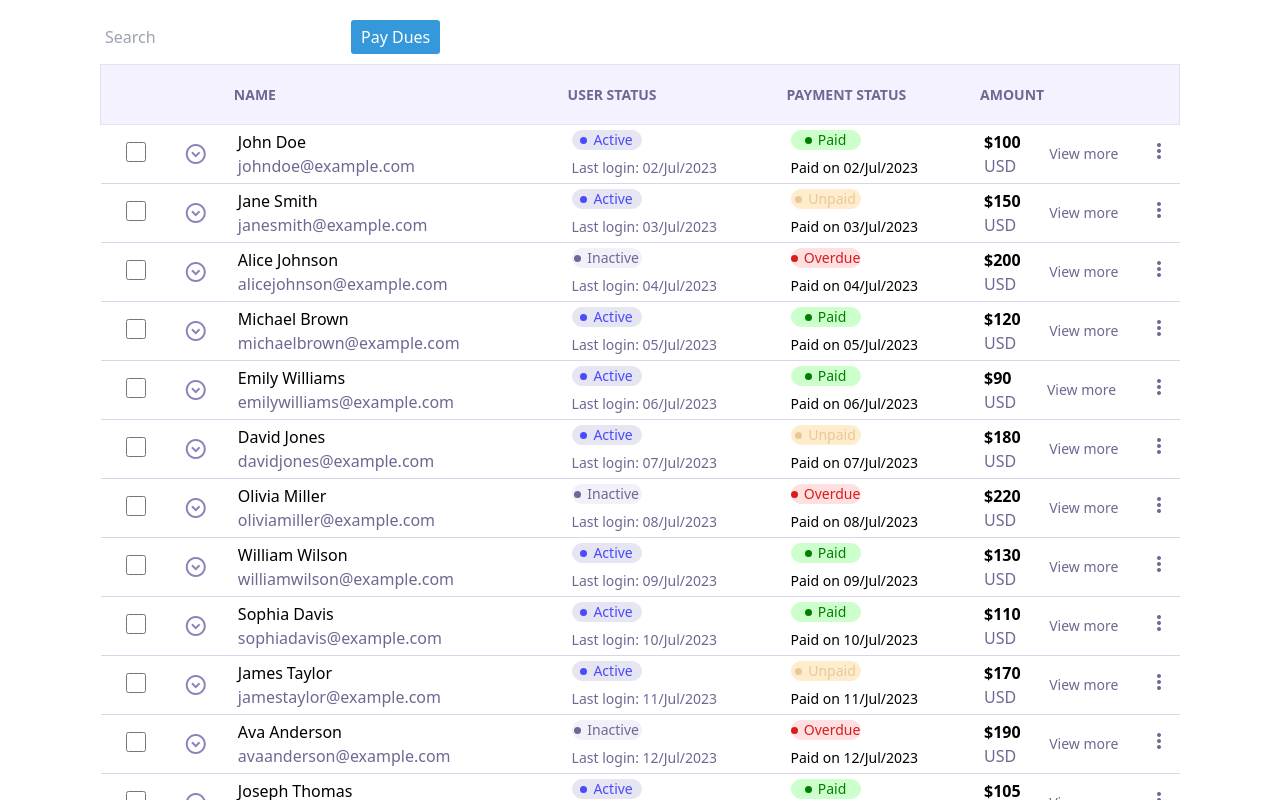
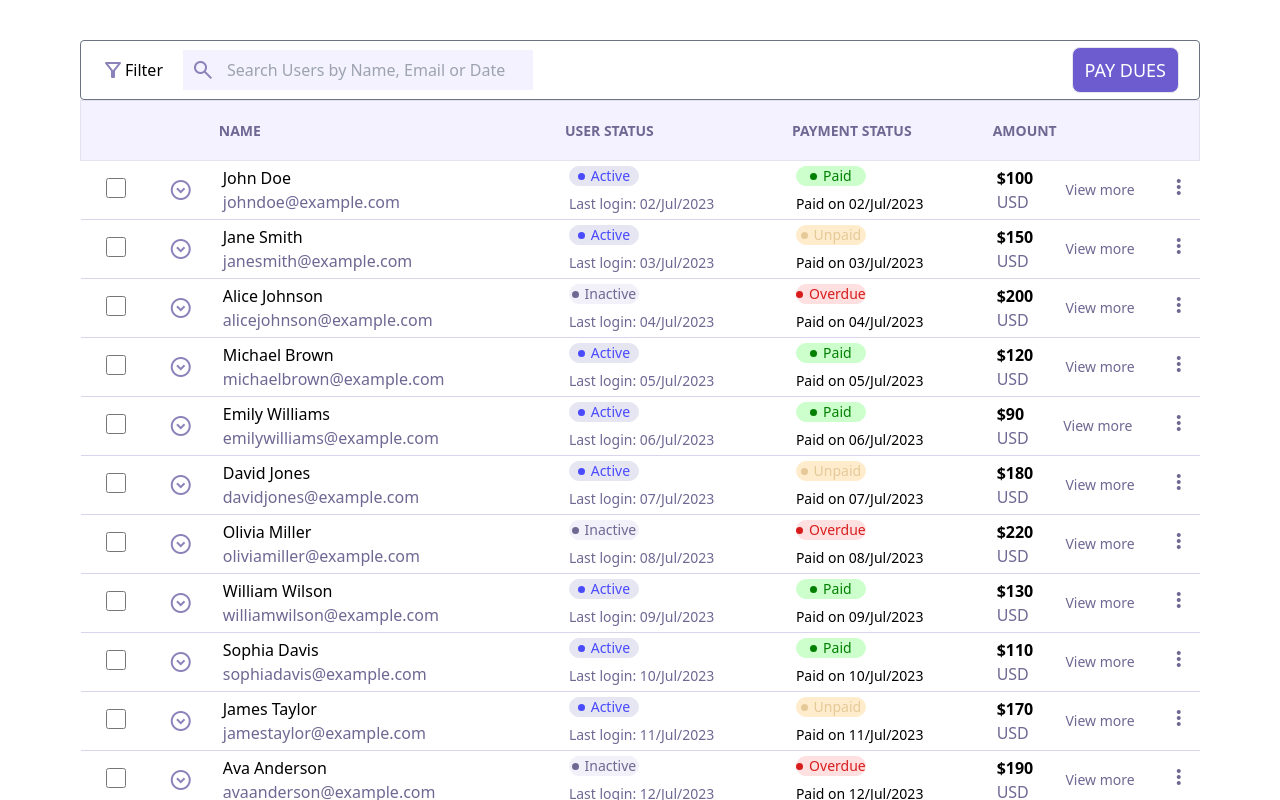
Before and after one commit to ajukadavid/scelloo, a Vue app: page / in a window 1280 px wide. Shown: the top 800 px of the page. Built offline with nearby package versions, Linux system fonts and the light colour scheme.

Commit message:
slicing continues

```diff
--- a/src/components/tableView.vue
+++ b/src/components/tableView.vue
@@ -1,10 +1,28 @@
 <template>
-    <div class="table-container">
-        <div class="search-bar">
-
-            <input type="text" v-model="searchInput" placeholder="Search" />
-            <button @click="payDues">Pay Dues</button>
+    <div class="table-containr">
+        <div class="w-full p-5 items-center bg-white border-gray-500 rounded border h-[60px] flex justify-between mt-10">
+            <div class="flex">
+                <div class="flex justify-center items-center mr-5">
+                    <span class="material-symbols-outlined searchColor">
+                        filter_alt
+                    </span>
+                    <span>Filter</span>
                 </div>
+                <div class="flex innerTrow p-2 w-[350px]">
+                    <span class="searchColor material-symbols-outlined ">
+                        search
+                    </span>
+                    <input type="text" class="innerTrow w-full pl-3" v-model="searchInput"
+                        placeholder="Search Users by Name, Email or Date" />
+                </div>
+            </div>
+            <div class="">
+                <button class="text-uppercase font-semibols border rounded-lg px-3 py-2 cursor-pointer  text-lg text-white"
+                    @click="payDues">PAY
+                    DUES</button>
+            </div>
+        </div>
+        <div>
             <table border="1">
                 <thead>
                     <tr class="main-header text-sm">
@@ -75,18 +93,41 @@
                                 </div>
                             </td>
                         </tr>
-                    <tr v-if="expandedRows.includes(user.id)" :key="'details-' + user.id" class="user-details">
+                        <tr v-if="expandedRows.includes(user.id)" :key="'details-' + user.id">
                             <td colspan="5">
-                            <div class="justify-center flex bg-yellow-300 items-center">
-                                <div class="text-4xl">
-                                    Hello 👋🏼
+                                <table>
+                                    <thead>
+                                        <tr class="innerTable text-sm">
+                                            <th>
+                                                <div class="ml-20">
+                                                    date
                                                 </div>
-                            </div>
+                                            </th>
+                                            <th>user activity</th>
+                                            <th>detail</th>
+                                        </tr>
+                                    </thead>
+                                    <tbody>
+                                        <tr v-for="data in user.data" class="innerTrow text-sm">
+                                            <td>
+                                                <div class="ml-20 mr-5 font-light">{{ data.date }}</div>
+                                            </td>
+                                            <td>
+                                                <div>{{ data.userActivity }}</div>
+                                            </td>
+                                            <td>
+                                                <div>{{ data.details }}</div>
+                                            </td>
+                                        </tr>
+                                    </tbody>
+                                </table>
                             </td>
                         </tr>
                     </template>
                 </tbody>
             </table>
+        </div>
+
     </div>
 </template>
 
@@ -138,14 +179,6 @@ const payDues = () => {
     margin-right: 10px;
 }
 
-.search-bar button {
-    padding: 5px 10px;
-    background-color: #3498db;
-    color: #fff;
-    border: none;
-    border-radius: 3px;
-    cursor: pointer;
-}
 
 .check {
     border-color: #8B82BA;
@@ -154,6 +187,10 @@ const payDues = () => {
     border-style: solid;
     border-width: 1.9px;
     padding: 2px;
+}
+
+.innerTable {
+    background-color: #F2F0F9;
 }
 
 table {
@@ -165,11 +202,24 @@ thead {
     height: 60px;
 }
 
+.innerTrow {
+    background-color: #F4F2FF;
+
+}
+
 th {
     text-align: start;
     color: #6E6893;
     text-transform: uppercase;
     font-weight: 600;
+}
+
+button {
+    background-color: #6D5BD0;
+}
+
+.searchColor {
+    color: #8B82BA;
 }
 
 .main-header {
```
Lines whose indentation alone changed are shown as unchanged.
